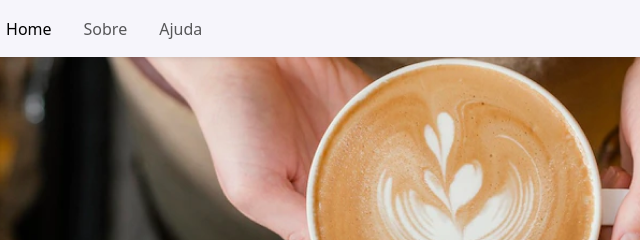
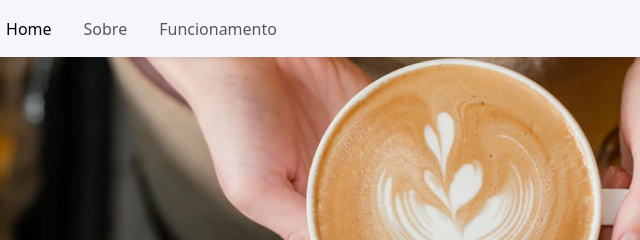
Before and after one commit to vitormigoto/dnc-coffee, a website: page index.html in a window 1280 px wide. Shown: the top 240 px of the page, 184-824 px from the left. Drawn offline with nearby package versions, Linux system fonts and the light colour scheme.

Commit message:
Alteração do nome Ajuda para Funcionamento

```diff
--- a/index.html
+++ b/index.html
@@ -24,7 +24,7 @@
                     <a class="nav-link" href="#" data-bs-toggle="modal" data-bs-target="#sobre">Sobre</a>
                   </li>
                   <li class="nav-item ps-3">
-                    <a class="nav-link" href="#">Ajuda</a>
+                    <a class="nav-link" href="#">Funcionamento</a>
                   </li>
                 </ul>
           </div>
```
